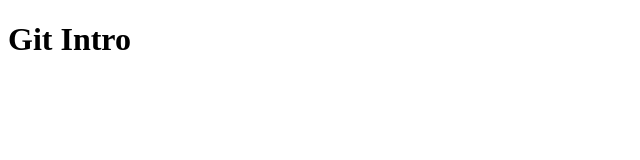
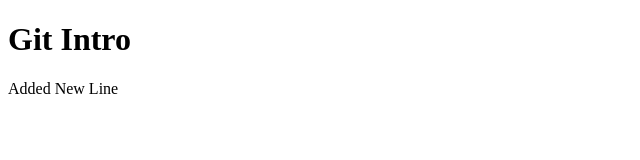
Before and after one commit to lexi-jayy/git-intro, a plain HTML site: page index.html in a window 1280 px wide. Shown: the whole page, without its empty margins (0-640 px from the left). Drawn offline with Linux system fonts and the light colour scheme.

Commit message:
edited index page

```diff
--- a/index.html
+++ b/index.html
@@ -5,5 +5,6 @@
 </head>
 <body>
 	<h1>Git Intro</h1>
+	<p>Added New Line</p>
 </body>
 </html>
```
